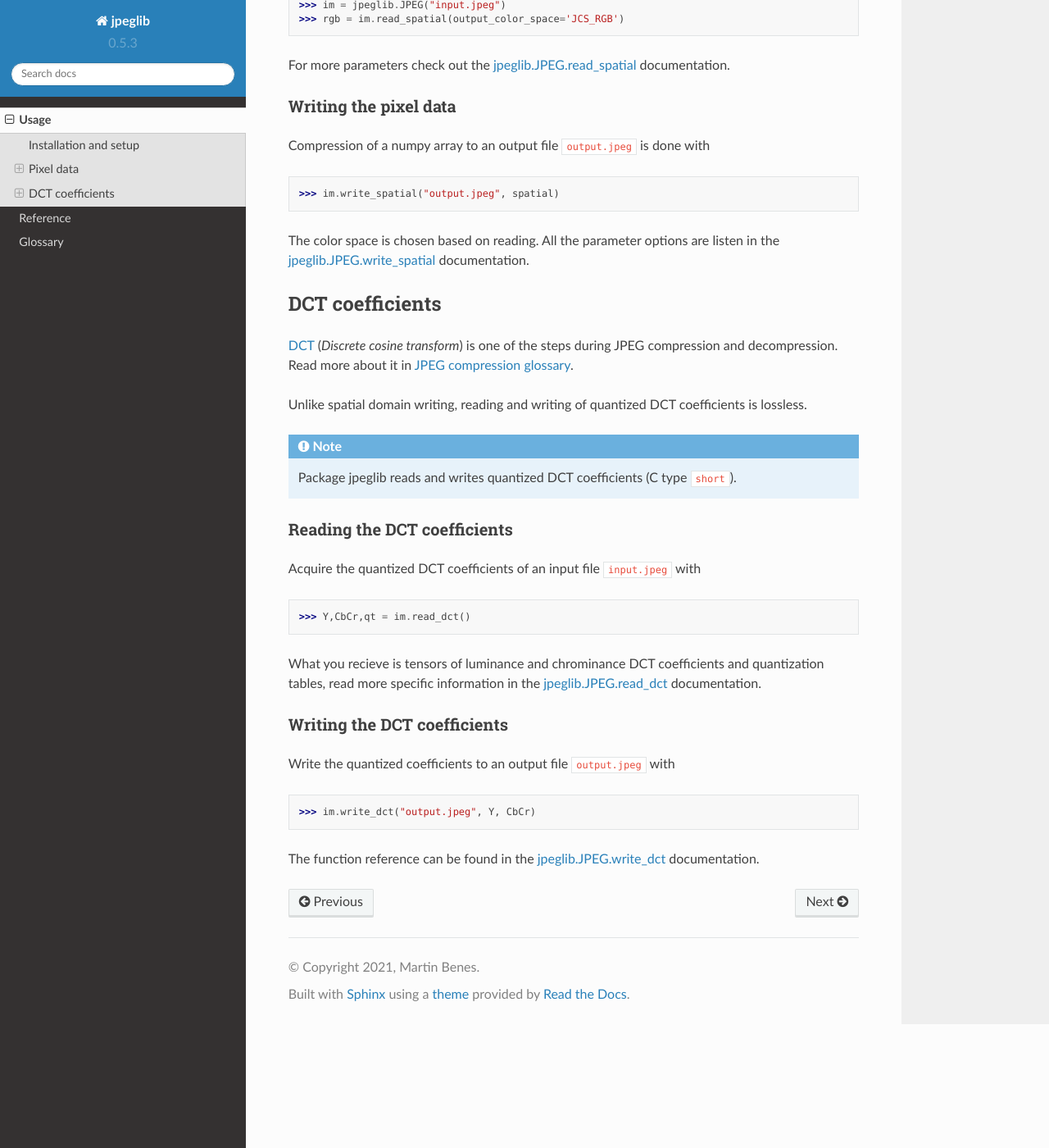
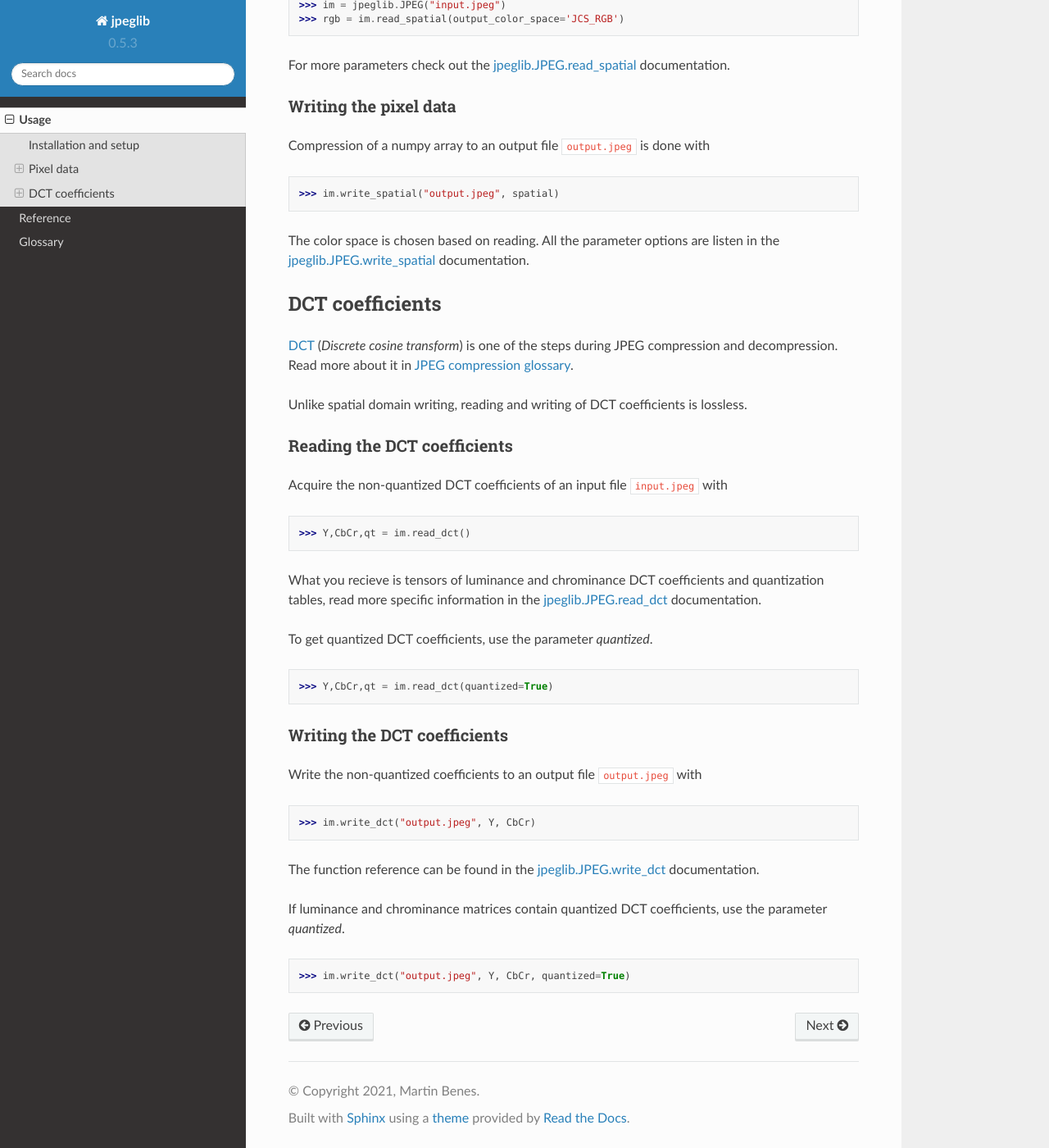
Before and after one commit to martinbenes1996/jpeglib, a Sphinx documentation site: the page built from docs/source/usage.rst, in a window 1280 px wide and 1400 px high, scrolled down 1314 px. Shown: the whole window at 82% size. Built offline with Sphinx 7.4.7 and the Read the Docs theme 2.0.0, drawn with Linux system fonts in a browser that asks for light colours; some of the changed text lies outside the part shown.

```diff
--- a/docs/source/usage.rst
+++ b/docs/source/usage.rst
@@ -18,12 +18,22 @@
 
 >>> import jpeglib
 
+.. warning::
+
+   Compression comes with loss and thus different jpeg implementations might
+   produce slightly different results. The library *jpeglib* brings
+   solution as being able to select the library in runtime.
+
+   To better address this, jpeglib comes with `unit tests <https://github.com/martinbenes1996/jpeglib/actions/workflows/unittests_on_commit.yml>`_,
+   where you can check, how different the outputs are compared to other popular
+   Python packages.
+
 You can specify a particular :term:`libjpeg` version to use with
 :py:func:`set_libjpeg_version()`.
 
 >>> jpeglib.version.set('6b')
 
-Currently supported versions are ``"6b"`` and ``"8d"``.
+Currently supported versions are ``"6b"``, ``"8d"`` and ``"turbo210"``.
 
 Pixel data
 ----------
@@ -31,15 +41,6 @@
 In :term:`JPEG`, the pixel data (such as RGB) are compressed and to get them,
 the image has to be decompressed. Similarly to save pixels as JPEG,
 they are compressed.
-
-.. warning::
-
-   Compression comes with loss and thus different implementations might
-   produce slightly different results.
-
-   To better address this, jpeglib comes with `unit tests <https://github.com/martinbenes1996/jpeglib/actions/workflows/unittests_on_commit.yml>`_,
-   where you can check, how different the outputs are compared to other popular
-   Python packages.
 
 Reading the pixel data
 ^^^^^^^^^^^^^^^^^^^^^^
@@ -76,17 +77,13 @@
 :term:`DCT` (*Discrete cosine transform*) is one of the steps during JPEG compression and decompression.
 Read more about it in `JPEG compression glossary <https://jpeglib.readthedocs.io/en/latest/glossary.html#jpeg-compression>`_.
 
-Unlike spatial domain writing, reading and writing of quantized DCT coefficients is lossless.
-
-.. note::
-
-   Package jpeglib reads and writes quantized DCT coefficients (C type ``short``).
+Unlike spatial domain writing, reading and writing of DCT coefficients is lossless.
 
 
 Reading the DCT coefficients
 ^^^^^^^^^^^^^^^^^^^^^^^^^^^^
 
-Acquire the quantized DCT coefficients of an input file ``input.jpeg`` with
+Acquire the non-quantized DCT coefficients of an input file ``input.jpeg`` with
 
 >>> Y,CbCr,qt = im.read_dct()
 
@@ -94,12 +91,21 @@
 quantization tables, read more specific information in the `jpeglib.JPEG.read_dct <https://jpeglib.readthedocs.io/en/latest/reference.html#jpeglib.JPEG.read_dct>`_
 documentation.
 
+To get quantized DCT coefficients, use the parameter *quantized*.
+
+>>> Y,CbCr,qt = im.read_dct(quantized=True)
+
 Writing the DCT coefficients
 ^^^^^^^^^^^^^^^^^^^^^^^^^^^^
 
-Write the quantized coefficients to an output file ``output.jpeg`` with
+Write the non-quantized coefficients to an output file ``output.jpeg`` with
 
 >>> im.write_dct("output.jpeg", Y, CbCr)
 
 The function reference can be found in the `jpeglib.JPEG.write_dct <https://jpeglib.readthedocs.io/en/latest/reference.html#jpeglib.JPEG.write_dct>`_
 documentation.
+
+If luminance and chrominance matrices contain quantized DCT coefficients,
+use the parameter *quantized*.
+
+>>> im.write_dct("output.jpeg", Y, CbCr, quantized=True)
```
Also changed, not shown: docs/source/index.rst (+7 -1 lines), 1 other file.
